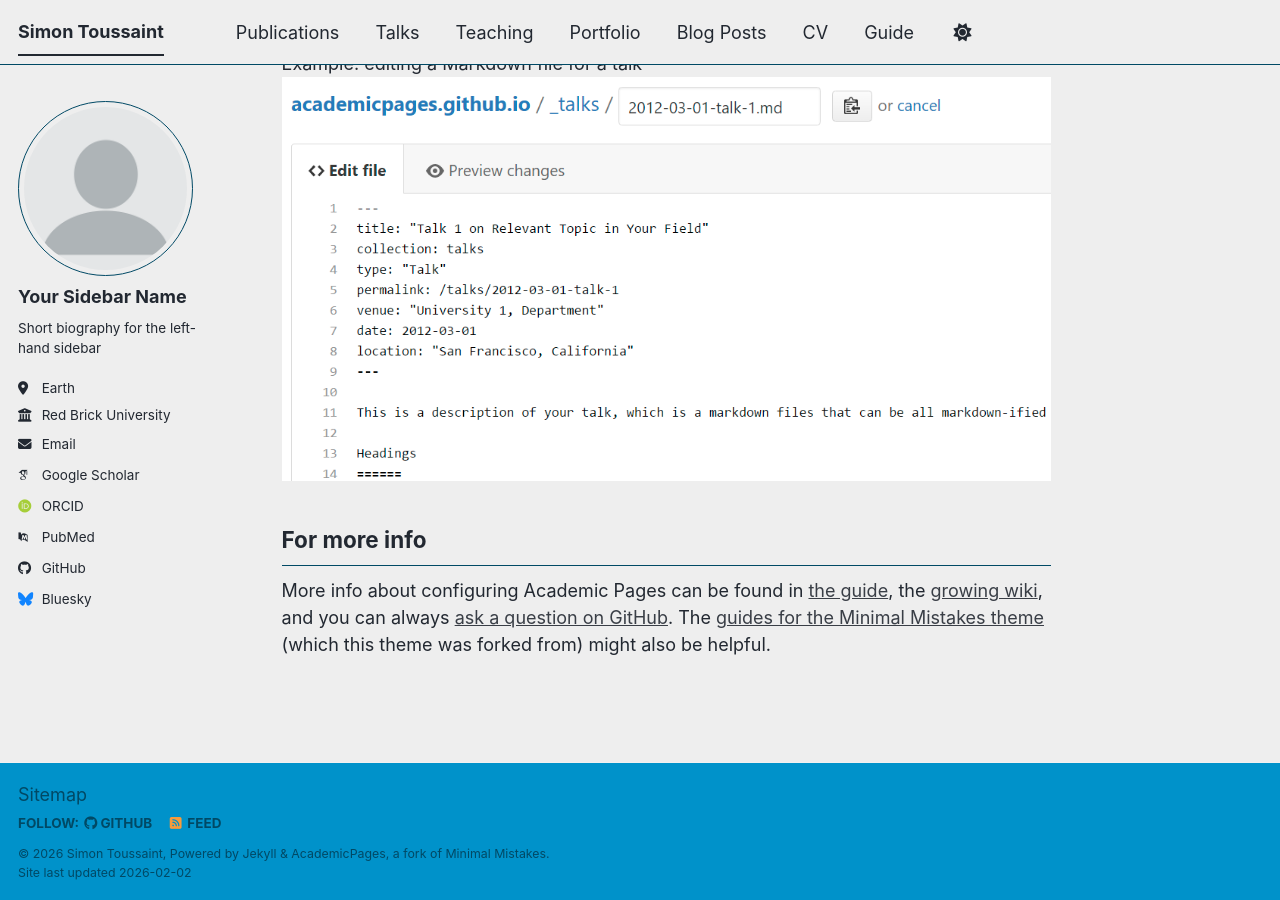
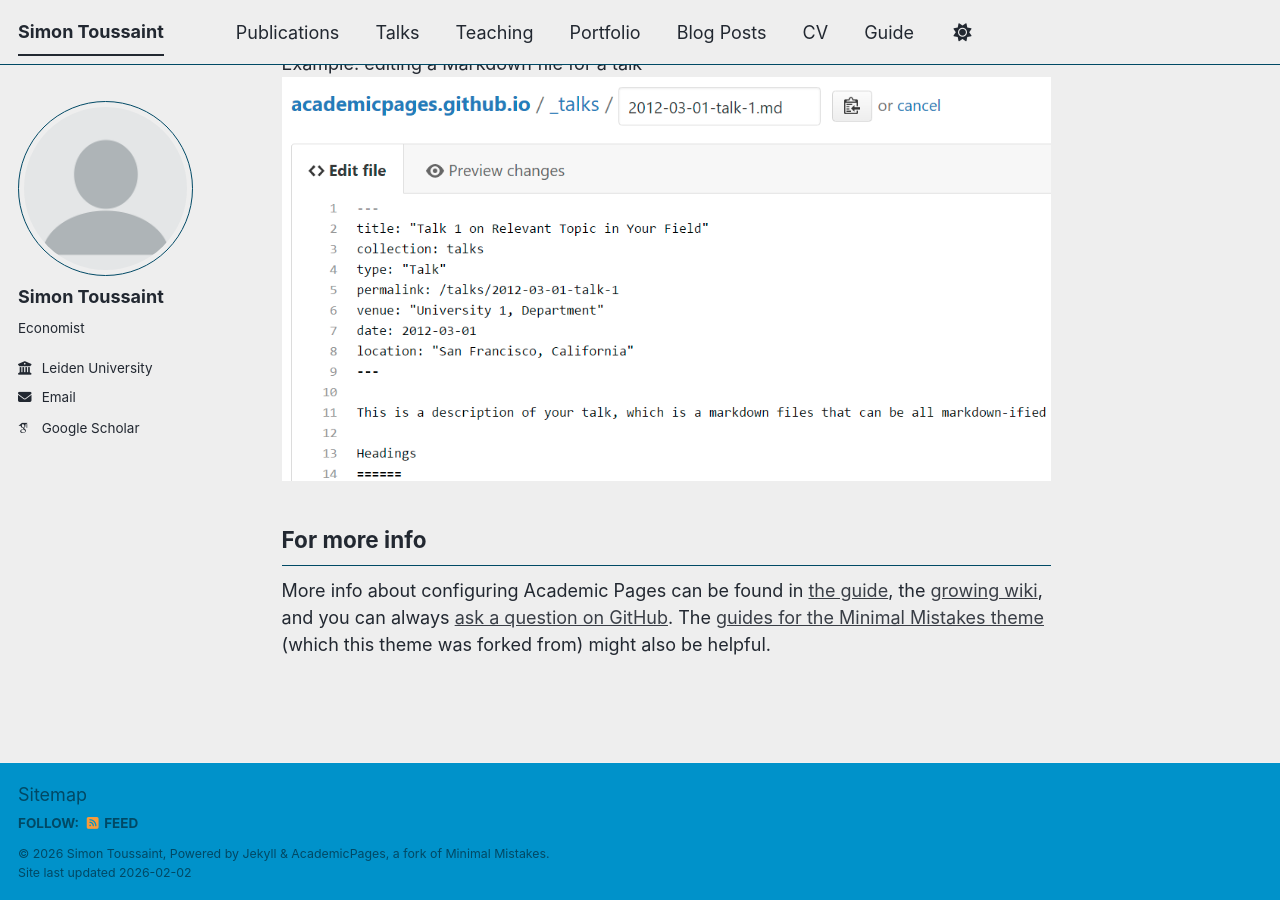
Before and after one commit to sjtoussaint/sjtoussaint.github.io, a Jekyll site: the page built from _pages/about.md, in a window 1280 px wide and 900 px high, scrolled down 2720 px. Built offline with Jekyll 4.4.1, drawn with Linux system fonts in a browser that asks for light colours; some web fonts are replaced; a script bundle is joined from its source files by our own code; library files that are not in the unit come from our copies.

Commit message:
Update _config.yml

```diff
--- a/_config.yml
+++ b/_config.yml
@@ -24,24 +24,24 @@
 author:
   # Biographic information
   avatar           : "profile.png"
-  name             : "Your Sidebar Name"
+  name             : "Simon Toussaint"
   pronouns         : # example: "she/her"
-  bio              : "Short biography for the left-hand sidebar"
-  location         : "Earth"
-  employer         : "Red Brick University"
+  bio              : "Economist"
+  location         : #"Earth"
+  employer         : "Leiden University"
   uri              : # URL
-  email            : "none@example.org"
+  email            : "s.j.toussaint@law.leidenuniv.nl"
 
   # Academic websites
   academia         : # URL
   arxiv            : # URL - Update with the correct link to your profile
-  googlescholar    : "https://scholar.google.com/citations?user=PS_CX0AAAAAJ"
+  googlescholar    : "https://scholar.google.com/citations?user=Lh_iORMAAAAJ&hl=en"
   inspire-hep      : # URL
   impactstory      : # URL
-  orcid            : "https://orcid.org/yourorcidurl"
+  orcid            : #"https://orcid.org/yourorcidurl"
   semantic         : # URL
   ssrn             : # URL
-  pubmed           : "https://www.ncbi.nlm.nih.gov/pubmed/?term=john+snow"
+  pubmed           : #"https://www.ncbi.nlm.nih.gov/pubmed/?term=john+snow"
   researchgate     : # URL
   scopus           : # URL
   zotero           : # URL
@@ -51,13 +51,13 @@
   bitbucket        : # Username - Update with your username on the site
   codepen          : # Username
   dribbble         : # Username
-  github           : "academicpages"
+  github           : #"academicpages"
   kaggle           : # Username
   stackoverflow    : # User number or user number and name (i.e., use "1" or "1/jeff-atwood")
 
   # Social media
   artstation       : # Username
-  bluesky          : "bsky.app" # Replace this with you Bluesky username
+  bluesky          : #"bsky.app" # Replace this with you Bluesky username
   facebook         : # Username
   flickr           : # Username
   foursquare       : # Username
```
